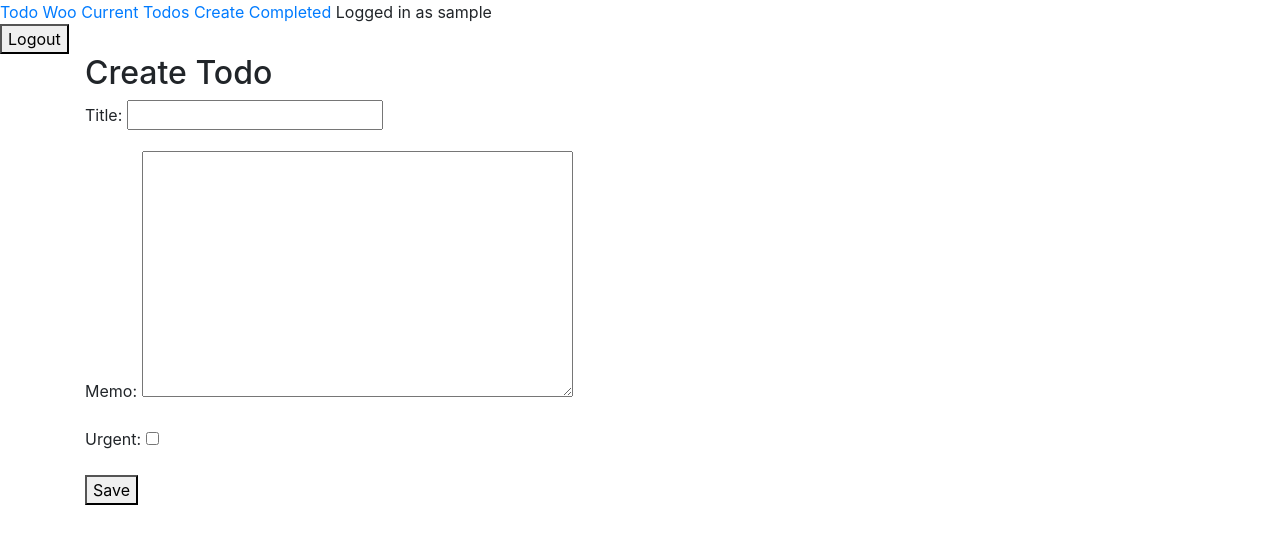
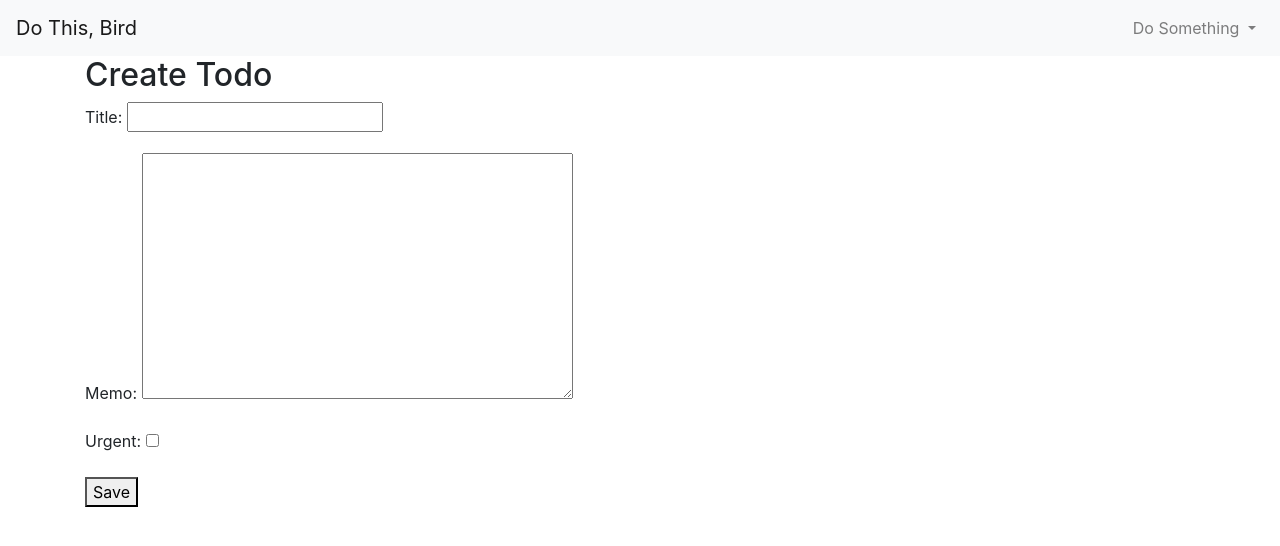
Before and after one commit to ZanderSparrow/dothisbird, a Django app: page /create/ in a window 1280 px wide. Shown: the top 546 px of the page. Run offline with Django 3.2, Linux system fonts and the light colour scheme; the visitor is signed in with stand-in values (Sample User, id 1); some libraries are stand-ins or nearby versions.

Commit message:
Add nav bar

```diff
--- a/todo/templates/todo/base.html
+++ b/todo/templates/todo/base.html
@@ -11,21 +11,47 @@
     <title>Todo Woo</title>
   </head>
   <body>
-    {% if user.is_authenticated %}
-      <a href="{% url 'home' %}">Todo Woo</a>
-      <a href="{% url 'todos' %}">Current Todos</a>
-      <a href="{% url 'createtodo' %}">Create</a>
-      <a href="{% url 'completedtodos' %}">Completed</a>
-      Logged in as {{ user.username }}
-      <form action="{% url 'logoutuser' %}" method=POST>
-        {% csrf_token %}
+    <!-- Nav bar -->
+    <nav class="navbar navbar-expand-lg navbar-light bg-light">
+      <a class="navbar-brand" href="{% url 'home' %}">Do This, Bird</a>
+      <button class="navbar-toggler" type="button" data-toggle="collapse" data-target="#navbarSupportedContent" aria-controls="navbarSupportedContent" aria-expanded="false" aria-label="Toggle navigation">
+        <span class="navbar-toggler-icon"></span>
+      </button>
 
-        <button type="submit">Logout</button>
-      </form>
-    {% else %}
-      <a href="{% url 'signupuser' %}">Signup</a>
-      <a href="{% url 'loginuser' %}">Login</a>
-    {% endif %}
+      <div class="collapse navbar-collapse" id="navbarSupportedContent">
+        <ul class="navbar-nav ml-auto">
+
+          {% if user.is_authenticated %}
+          <li class="nav-item dropdown">
+            <a class="nav-link dropdown-toggle" href="#" id="navbarDropdown" role="button" data-toggle="dropdown" aria-haspopup="true" aria-expanded="false">
+              Do Something
+            </a>
+            <div class="dropdown-menu dropdown-menu-right" aria-labelledby="navbarDropdown">
+              <a class="dropdown-item" href="{% url 'todos' %}">Current Todos</a>
+              <a class="dropdown-item" href="{% url 'createtodo' %}">Create</a>
+              <a class="dropdown-item" href="{% url 'completedtodos' %}">Completed</a>
+              <div class="dropdown-divider"></div>
+              <span class="navbar-text text-center">Logged in as {{ user.username }}</span>
+              <form class="form-inline text-center" action="{% url 'logoutuser' %}" method=POST>
+                {% csrf_token %}
+
+                <button class="dropdown-item" type="submit">Logout</button>
+              </form>
+            </div>
+          </li>
+          {% else %}
+          <li class="nav-item">
+            <a class="nav-link" href="#">Link</a>
+          </li>
+          <li class="nav-item">
+            <a class="nav-link" href="#">Link</a>
+          </li>
+          {% endif %}
+        </ul>
+
+      </div>
+    </nav>
+    <!-- Site content -->
     <div class="container">
       {% block content %}
       {% endblock %}
```
